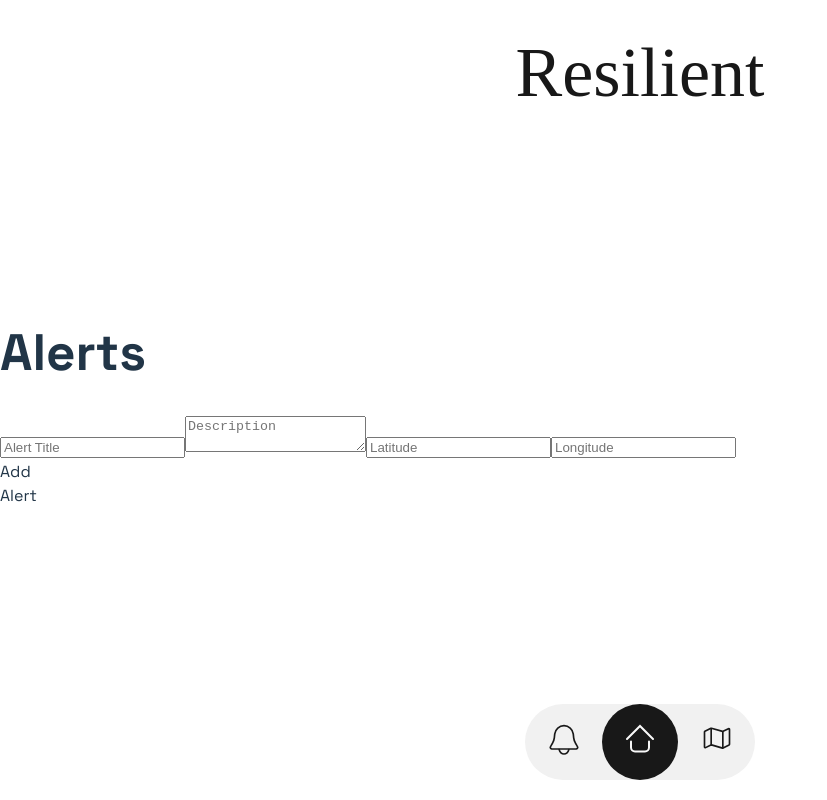
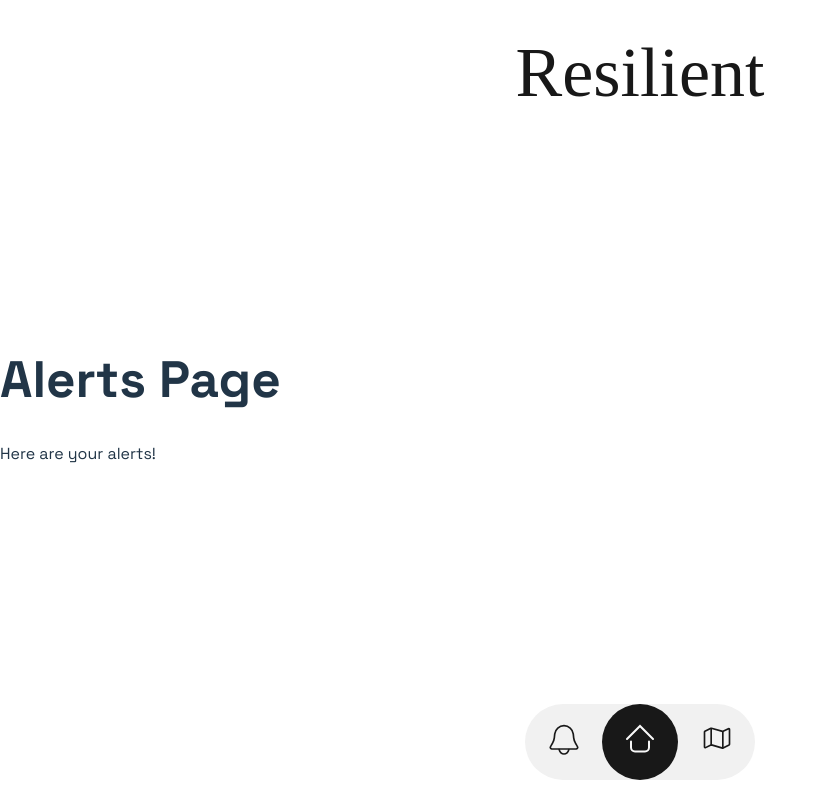
Before and after one commit to Gurvirr/Resilient, a React (Vite) app: page /alerts in a window 1280 px wide. Shown: the whole page, without its empty margins (0-827 px from the left). Built offline with nearby package versions, Linux system fonts and the light colour scheme.

Commit message:
Created sliding user reports on home page

```diff
--- a/src/components/Alerts.jsx
+++ b/src/components/Alerts.jsx
@@ -1,80 +1,10 @@
-import React, { useState } from 'react';
+import React from 'react';
 
 function Alerts() {
-  const [alerts, setAlerts] = useState([]);
-  const [newAlert, setNewAlert] = useState({
-    title: '',
-    description: '',
-    lat: '',
-    lng: ''
-  });
-
-  const handleSubmit = (e) => {
-    e.preventDefault();
-    const alert = {
-      ...newAlert,
-      lat: parseFloat(newAlert.lat),
-      lng: parseFloat(newAlert.lng),
-      id: Date.now()
-    };
-
-    setAlerts(prev => [...prev, alert]);
-
-    // Here you would typically:
-    // 1. Save the alert to your backend
-    // 2. Update the markers on the map
-    // 3. Clear the form
-
-    setNewAlert({
-      title: '',
-      description: '',
-      lat: '',
-      lng: ''
-    });
-  };
-
   return (
     <div>
-      <h1>Alerts</h1>
-
-      <form onSubmit={handleSubmit}>
-        <input
-          type="text"
-          placeholder="Alert Title"
-          value={newAlert.title}
-          onChange={(e) => setNewAlert(prev => ({...prev, title: e.target.value}))}
-        />
-        <textarea
-          placeholder="Description"
-          value={newAlert.description}
-          onChange={(e) => setNewAlert(prev => ({...prev, description: e.target.value}))}
-        />
-        <input
-          type="number"
-          step="any"
-          placeholder="Latitude"
-          value={newAlert.lat}
-          onChange={(e) => setNewAlert(prev => ({...prev, lat: e.target.value}))}
-        />
-        <input
-          type="number"
-          step="any"
-          placeholder="Longitude"
-          value={newAlert.lng}
-          onChange={(e) => setNewAlert(prev => ({...prev, lng: e.target.value}))}
-        />
-        <button type="submit">Add Alert</button>
-      </form>
-
-      <div>
-        {alerts.map(alert => (
-          <div key={alert.id}>
-            <h3>{alert.title}</h3>
-            <p>{alert.description}</p>
-            <p>Location: {alert.lat}, {alert.lng}</p>
-          </div>
-        ))}
-      </div>
+      <h1>Alerts Page</h1>
+      <p>Here are your alerts!</p>
     </div>
   );
 }
--- a/src/components/Home.jsx
+++ b/src/components/Home.jsx
@@ -1,15 +1,50 @@
-import React from 'react';
+import React, { useState } from 'react';
 
 function Home() {
+  const reports = [
+    { location: "Downtown", report: "Fire spotted near Downtown. Stay cautious!" },
+    { location: "Maple Street", report: "Flooding reported on Maple Street. Avoid if possible." },
+    { location: "Central Park", report: "Air quality is poor in Central Park. Consider wearing a mask." },
+    { location: "Westside", report: "Power outage in Westside." },
+    { location: "Hillside Road", report: "Road blocked due to landslide at Hillside Road." },
+    { location: "Route 66", report: "Heavy snowfall causing road closures on Route 66." },
+    { location: "Green Valley", report: "Earthquake felt in Green Valley. Check for updates!" },
+    { location: "East Lake", report: "Tornado sighted near East Lake. Seek shelter immediately!" },
+    { location: "Sunset Trail", report: "Wildlife spotted near Sunset Trail. Stay safe!" },
+    { location: "City Center", report: "Extreme heat warning in City Center. Stay hydrated!" },
+    { location: "Windy Avenue", report: "Strong winds causing debris in Windy Avenue. Drive carefully." },
+    { location: "Northside", report: "Hailstorm reported in Northside." },
+    { location: "Riverbank", report: "Water contamination advisory for Riverbank." },
+    { location: "Bayview", report: "Evacuation recommended for Bayview due to flooding." },
+    { location: "Forest Ridge", report: "Smoke from wildfires affecting Forest Ridge. Air quality hazardous." }
+  ];
+
+  const [currentReportIndex, setCurrentReportIndex] = useState(0);
+
+  const handleNextReport = () => {
+    setCurrentReportIndex((prevIndex) =>
+      prevIndex === reports.length - 1 ? 0 : prevIndex + 1
+    );
+  };
+
+  const handlePreviousReport = () => {
+    setCurrentReportIndex((prevIndex) =>
+      prevIndex === 0 ? reports.length - 1 : prevIndex - 1
+    );
+  };
+
   return (
     <div>
       <div className="new-rectangle">
         <p className="recent-reports-title">RECENT REPORTS</p>
         <div className="custom-rectangle">
-          hello there is a fire in california omg omg omg omg omg omg omg om fire fire fire test test
+          <div style={{ fontWeight: 'bold', marginBottom: '8px' }}>
+            {reports[currentReportIndex].location}
+          </div>
+          {reports[currentReportIndex].report}
         </div>
         <div className="additional-box">
-          <button className="icon previous-icon">
+          <button className="icon previous-icon" onClick={handlePreviousReport}>
             <svg xmlns="http://www.w3.org/2000/svg" width="30" height="30" viewBox="0 0 30 30" fill="none">
               <path d="M15 7.5L7.5 15L15 22.5" stroke="#F8F8F8" stroke-width="2.5" />
               <path d="M22.5 7.5L15 15L22.5 22.5" stroke="#F8F8F8" stroke-width="2.5" />
@@ -29,7 +64,7 @@ function Home() {
               <path d="M26.0417 28.125L13.5475 28.125C12.1589 28.125 11.159 26.7923 11.5473 25.4591L15.1879 12.9591C15.4469 12.0698 16.2619 11.4583 17.1881 11.4583L25.1787 11.4583C25.7312 11.4583 26.2612 11.6778 26.6519 12.0685L27.5148 12.9315C27.9055 13.3222 28.4354 13.5417 28.9879 13.5417L32.2917 13.5417" stroke="#F8F8F8" stroke-width="2.08333" stroke-linecap="round" />
             </svg>
           </button>
-          <button className="icon next-icon">
+          <button className="icon next-icon" onClick={handleNextReport}>
             <svg xmlns="http://www.w3.org/2000/svg" width="30" height="30" viewBox="0 0 30 30" fill="none">
               <path d="M15 22.5L22.5 15L15 7.5" stroke="#F8F8F8" stroke-width="2.5" />
               <path d="M7.5 22.5L15 15L7.5 7.5" stroke="#F8F8F8" stroke-width="2.5" />
--- a/src/components/Map.jsx
+++ b/src/components/Map.jsx
@@ -1,63 +1,10 @@
-import React, { useEffect, useRef, useState } from 'react';
+import React from 'react';
 
 function Map() {
-  const mapRef = useRef(null);
-  const [map, setMap] = useState(null);
-  const [markers, setMarkers] = useState([]);
-
-  useEffect(() => {
-    // Initialize the map
-    if (!map && mapRef.current) {
-      const initialMap = new google.maps.Map(mapRef.current, {
-        center: { lat: -34.397, lng: 150.644 }, // Default center
-        zoom: 8,
-        styles: [
-          // Optional: Add custom map styling here
-          { elementType: "geometry", stylers: [{ color: "#242f3e" }] },
-          { elementType: "labels.text.stroke", stylers: [{ color: "#242f3e" }] },
-          { elementType: "labels.text.fill", stylers: [{ color: "#746855" }] },
-        ],
-      });
-      setMap(initialMap);
-    }
-  }, [map]);
-
-  // Function to add a marker for an alert
-  const addAlertMarker = (alert) => {
-    if (map) {
-      const marker = new google.maps.Marker({
-        position: { lat: alert.lat, lng: alert.lng },
-        map: map,
-        title: alert.title,
-      });
-
-      // Add info window for the marker
-      const infoWindow = new google.maps.InfoWindow({
-        content: `
-          <div>
-            <h3>${alert.title}</h3>
-            <p>${alert.description}</p>
-          </div>
-        `
-      });
-
-      marker.addListener('click', () => {
-        infoWindow.open(map, marker);
-      });
-
-      setMarkers(prev => [...prev, marker]);
-    }
-  };
-
-  // Style for the map container
-  const mapStyles = {
-    height: '100vh',
-    width: '100%'
-  };
-
   return (
     <div>
-      <div ref={mapRef} style={mapStyles} />
+      <h1>Map Page</h1>
+      <p>Map implementation coming soon!</p>
     </div>
   );
 }
```
Also changed, not shown: 1 other file (tests, documents, lock files or other folders).
